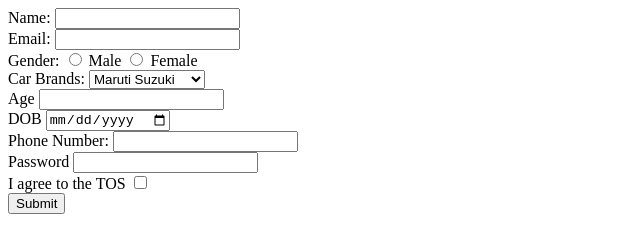
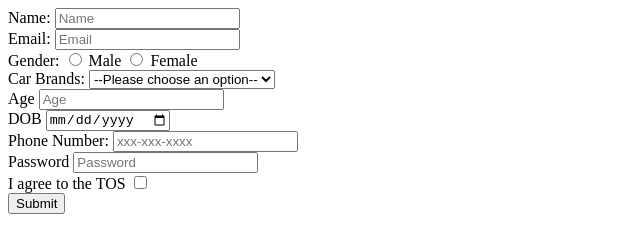
Before and after one commit to acciojob/signup-form-car-Juhi-Vyas, a website: page main.html in a window 1280 px wide. Shown: the whole page, without its empty margins (0-640 px from the left). Drawn offline with Linux system fonts and the light colour scheme.

Commit message:
created a submission

```diff
--- a/main.html
+++ b/main.html
@@ -10,10 +10,10 @@
 	<!-- the entire body must be written by student -->
 	<form method="post">
 		<label for="name">Name:</label>
-		<input type="text" id="name" required>
+		<input type="text" id="name" required placeholder="Name">
 		<br>
 		<label for="email">Email:</label>
-		<input type="email" id="email" required>
+		<input type="email" id="email" required placeholder="Email">
 		<br>
 		<label for="gender">Gender:</label>
 		<input type="radio" id="gender_m" name="gender" required>
@@ -23,6 +23,7 @@
 		<br>
 		<label for="cars">Car Brands:</label>
 		<select id="cars" aria-required="true" >
+			<option>--Please choose an option--</option>
 			<option >Maruti Suzuki</option>
 			<option>Hyundai</option>
 			<option>BMW</option>
@@ -30,16 +31,16 @@
 		</select>
 		<br>
 		<label for="age">Age</label>
-		<input type="number" id="age" required>
+		<input type="number" id="age" required placeholder="Age">
 		<br>
 		<label for="dob">DOB</label>
 		<input type="date" id="dob" required>
 		<br>
 		<label for="tel">Phone Number:</label>
-		<input type="tel" id="tel">
+		<input type="tel" id="tel" placeholder="xxx-xxx-xxxx">
 		<br>
 		<label for="password">Password</label>
-		<input type="password" id="password" required>
+		<input type="password" id="password" required placeholder="Password">
 		<br>
 		<label>I agree to the TOS</label>
 		<input type="checkbox" id="tos" required>
```
